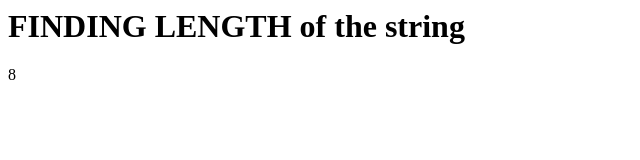
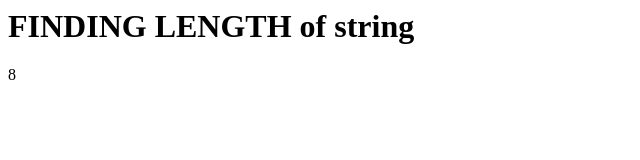
Before and after one commit to anuragvishwak/anurag-codes, a plain HTML site: page findinglength.html in a window 1280 px wide. Shown: the whole page, without its empty margins (0-640 px from the left). Drawn offline with Linux system fonts and the light colour scheme.

Commit message:
addinganotherelement

```diff
--- a/findinglength.html
+++ b/findinglength.html
@@ -1,5 +1,5 @@
 <body>
-    <h1>FINDING LENGTH of the string</h1>
+    <h1>FINDING LENGTH of string</h1>
      <p id="finding"></p>
 </body>
 <script src="stringlen.js"></script>
```
